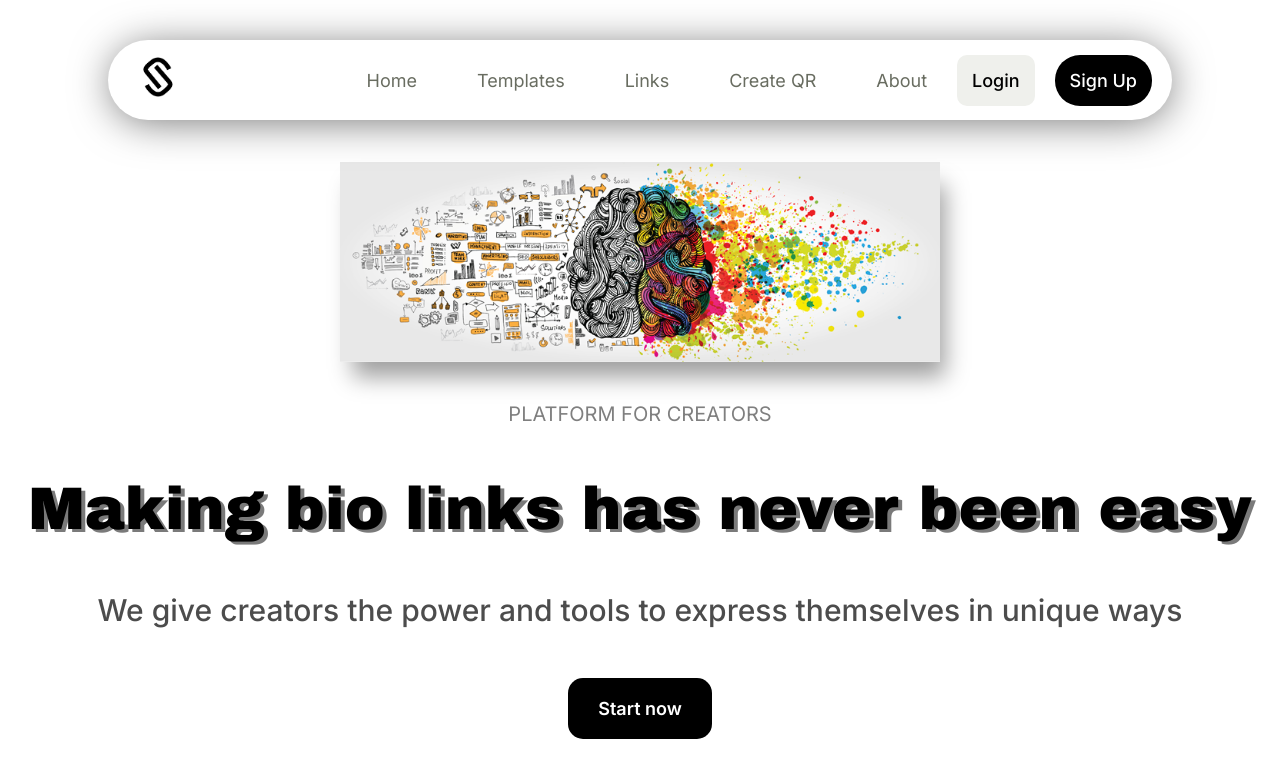
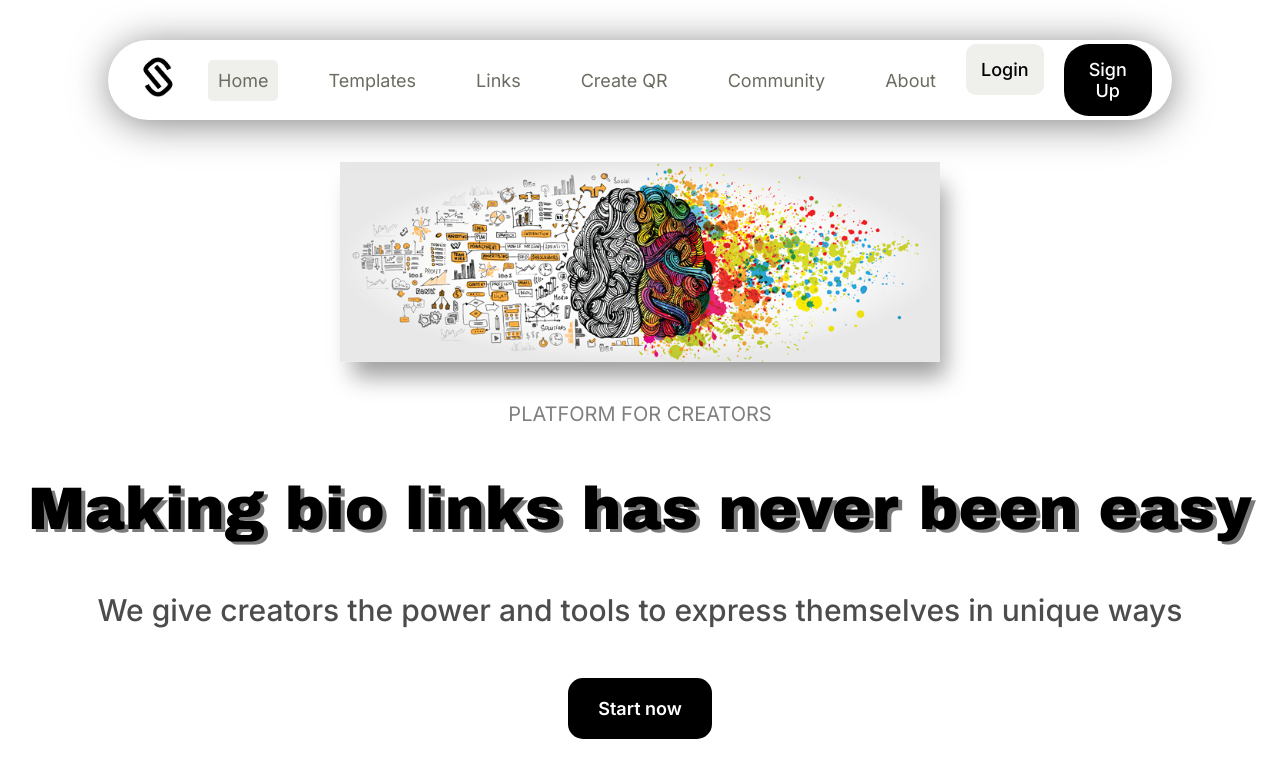
Before and after one commit to patto220048/IG22-qr-link, a React (Vite) app in the folder fontend/: page / in a window 1280 px wide. Shown: the top 778 px of the page. Built offline with nearby package versions, Linux system fonts and the light colour scheme.

Commit message:
fix navbar

```diff
--- a/fontend/src/layouts/nav/Navbar.jsx
+++ b/fontend/src/layouts/nav/Navbar.jsx
@@ -17,6 +17,7 @@ function Navbar() {
     const currentUser = useSelector((state) => state.user.currentUser);
     const [openMenu, setOpenMenu] = useState(false);
     const [isMobile, setIsMobile] = useState(false);
+    const [active, setActive] = useState(false);
     const dispatch = useDispatch();
     const navigate = useNavigate();
     const handleOpenMenu = (e) => {
@@ -50,6 +51,10 @@ function Navbar() {
     const handleOpenMenuMobile = () => {
         setIsMobile(!isMobile);
     };
+
+    const handleActive= () => {
+        setActive(true)
+    }
     return (
         <nav className="navbar">
             <div className="navbar-container">
@@ -61,7 +66,7 @@ function Navbar() {
                 <ul className="nav-link" style={currentUser ? { width: '100%' } : { flex: '1' }}>
                     {!currentUser && (
                         <NavLink to={'/'} style={{ color: '#696d61' }}>
-                            <li className="nav-link_items">Home</li>
+                            <li className={`nav-link_items ` + (active ? "active" : "") } onClick={handleActive}>Home</li>
                         </NavLink>
                     )}
                     <NavLink to={`/template/${currentUser.username}`} style={{ color: '#696d61' }}>
@@ -71,6 +76,7 @@ function Navbar() {
                         <li className="nav-link_items">Links</li>
                     </NavLink>
                     <li className="nav-link_items">Create QR</li>
+                    <li className="nav-link_items">Community</li>
                     <li className="nav-link_items">About</li>
                 </ul>
                 {/* ----------------------------------------nav mobile-------------------------------------------- */}
@@ -93,6 +99,8 @@ function Navbar() {
                         </NavLink>
 
                         <li className="nav-link-mobile_items qr1">Create QR</li>
+                        <li className="nav-link_items">Community</li>
+
                         <li className="nav-link-mobile_items about1">About</li>
                     </ul>
                 )}
@@ -107,8 +115,8 @@ function Navbar() {
                     </div>
                 ) : (
                     <div className="nav-user">
-                        <ul className='nav-user-option'>
-                            <button className='nav-user-btn'>Buy Card</button>
+                        <ul className="nav-user-option">
+                            <button className="nav-user-btn">Buy Card</button>
                         </ul>
                         <div className="avatar" onClick={handleOpenMenu}>
                             <img src={currentUser.avtImg || avatarDefault} alt={currentUser.avtImg} />
@@ -136,10 +144,14 @@ function Navbar() {
                         <ul className="account-option">
                             <h3 className="account">Account</h3>
                             {/* <DropdownItem icon={userIcon()} text={'My account'} /> */}
-                            <DropdownItem icon={userIcon()} text={'My profile'} link={`/profile/${currentUser.username}`} />
-                            <DropdownItem icon={cutomIcon()} text={'Cutoms my page'} link={"#"}/>
+                            <DropdownItem
+                                icon={userIcon()}
+                                text={'My profile'}
+                                link={`/profile/${currentUser.username}`}
+                            />
+                            <DropdownItem icon={cutomIcon()} text={'Cutoms my page'} link={'#'} />
                             <h3 className="support">Support</h3>
-                            <DropdownItem icon={alertIcon()} text={'Ask a question'} link={"#"}/>
+                            <DropdownItem icon={alertIcon()} text={'Ask a question'} link={'#'} />
                             <div onClick={handleSignOut}>
                                 <DropdownItem icon={logoutIcon()} text={'Sign out'} />
                             </div>
--- a/fontend/src/layouts/nav/navbav.scss
+++ b/fontend/src/layouts/nav/navbav.scss
@@ -48,7 +48,14 @@
                     background-color: $text_hover_color;
                 }
             }
+            .active {
+                background-color: $text_hover_color;
+                border-radius: 5px;
+
+            }
+
         }
+
         .nav-link-mobile {
             display: none;
         }
@@ -126,6 +133,7 @@
                 }
             }
         }
+
     }
     .nav-option {
         position: absolute;
```
